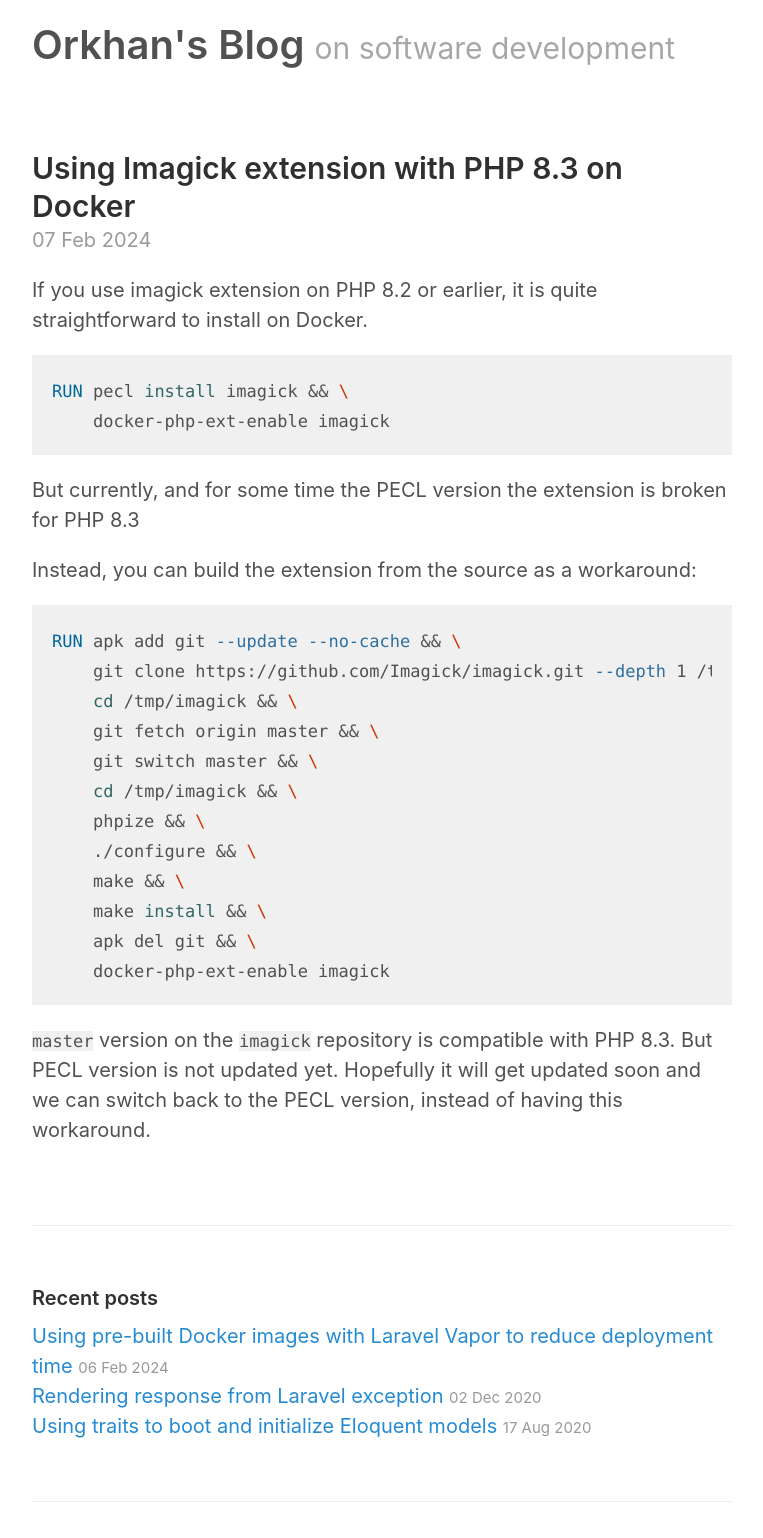
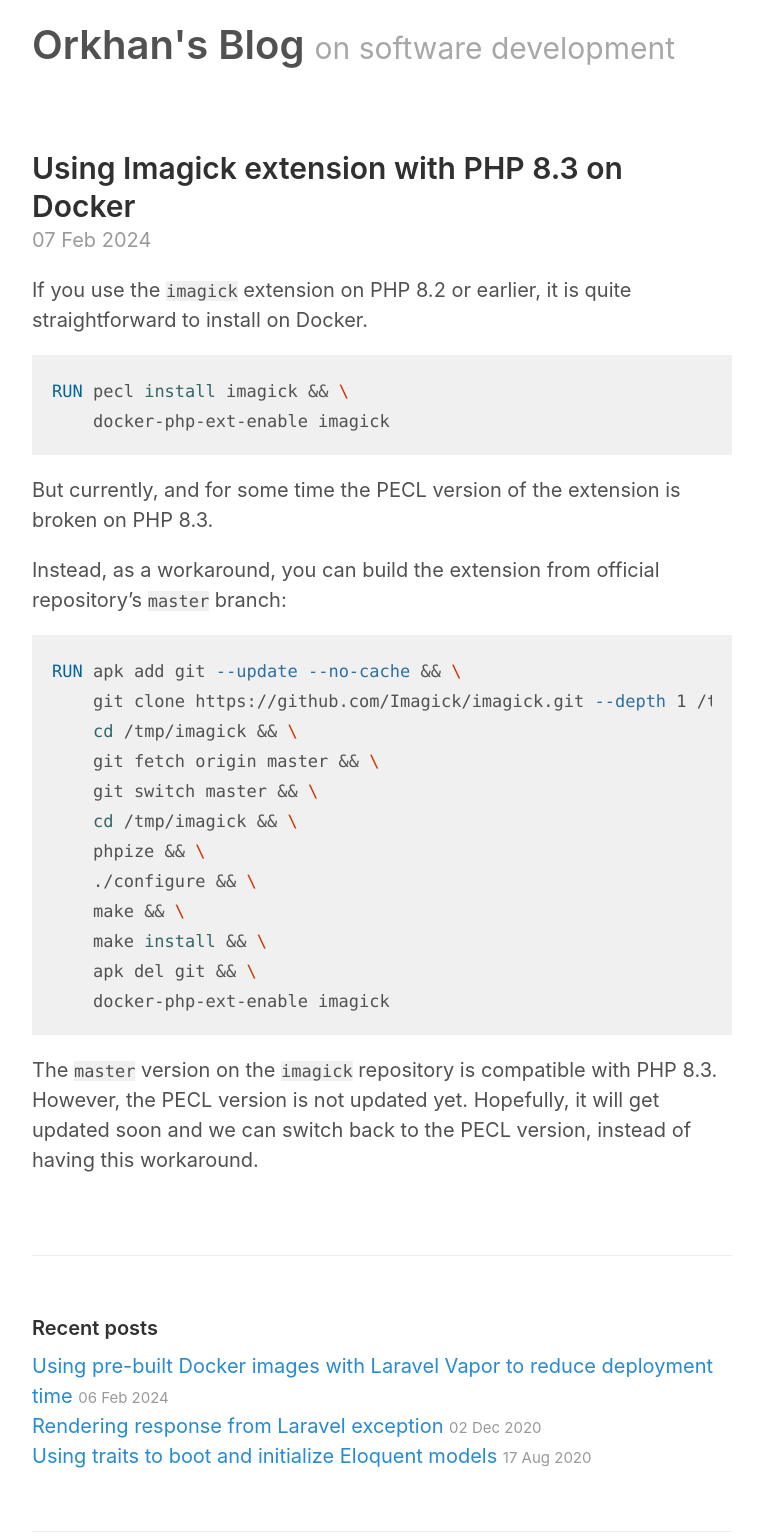
Before and after one commit to orkhanahmadov/orkhanahmadov.github.io, a Jekyll site: the page built from _posts/2024-02-07-using-imagick-with-php-83-on-docker.md, in a window 1280 px wide, cut to the strip 0-1538 px from the top of the page. Shown: the whole strip, without its empty margins (258-1021 px from the left). Built offline with Jekyll 4.4.1, drawn with Linux system fonts in a browser that asks for light colours.

Commit message:
Fix typos

````diff
--- a/_posts/2024-02-07-using-imagick-with-php-83-on-docker.md
+++ b/_posts/2024-02-07-using-imagick-with-php-83-on-docker.md
@@ -3,18 +3,18 @@ layout: post
 title: Using Imagick extension with PHP 8.3 on Docker
 ---
 
-If you use imagick extension on PHP 8.2 or earlier, it is quite straightforward to install on Docker.
+If you use the `imagick` extension on PHP 8.2 or earlier, it is quite straightforward to install on Docker.
 
 ```Dockerfile
 RUN pecl install imagick && \
     docker-php-ext-enable imagick
 ```
 
-But currently, and for some time the PECL version the extension is broken for PHP 8.3
+But currently, and for some time the PECL version of the extension is broken on PHP 8.3.
 
 <!--more-->
 
-Instead, you can build the extension from the source as a workaround:
+Instead, as a workaround, you can build the extension from official repository's `master` branch:
 
 ```Dockerfile
 RUN apk add git --update --no-cache && \
@@ -31,6 +31,6 @@ RUN apk add git --update --no-cache && \
     docker-php-ext-enable imagick
 ```
 
-`master` version on the `imagick` repository is compatible with PHP 8.3.
-But PECL version is not updated yet.
-Hopefully it will get updated soon and we can switch back to the PECL version, instead of having this workaround.
+The `master` version on the `imagick` repository is compatible with PHP 8.3.
+However, the PECL version is not updated yet.
+Hopefully, it will get updated soon and we can switch back to the PECL version, instead of having this workaround.
````
